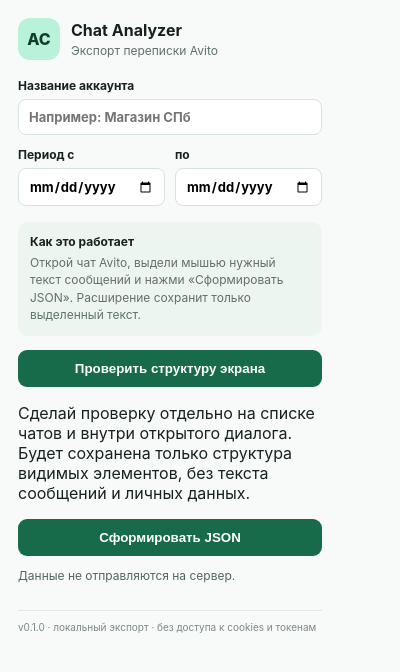
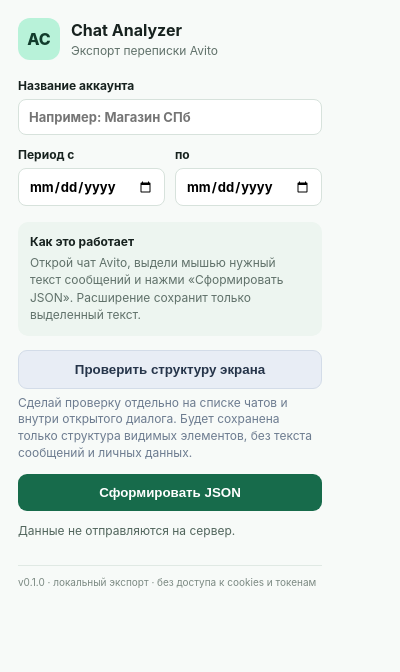
Before and after one commit to blackministers-sys/avito-analytics, a browser extension: page browser-extension/popup.html in a window 400 px wide. Drawn offline with Linux system fonts and the light colour scheme.

Commit message:
Style DOM diagnostic action

```diff
--- a/browser-extension/styles.css
+++ b/browser-extension/styles.css
@@ -16,3 +16,5 @@
 button:disabled { opacity:.55; cursor:wait; }
 #status { min-height:30px; font-size:12px; line-height:1.4; color:#52665d; }
 footer { border-top:1px solid #e0e9e4; padding-top:10px; color:#7b8982; font-size:10px; }
+
+.secondary{background:#e8edf5;color:#26354a;border:1px solid #d3dce8}.hint{font-size:12px;line-height:1.4;color:#6d7c90;margin:6px 0 12px}
```
